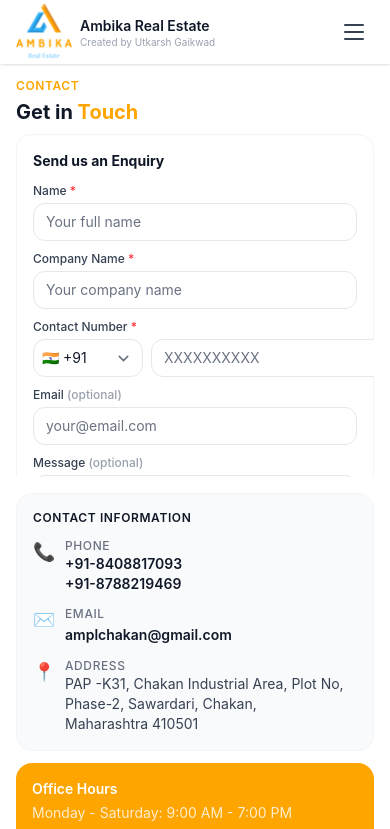
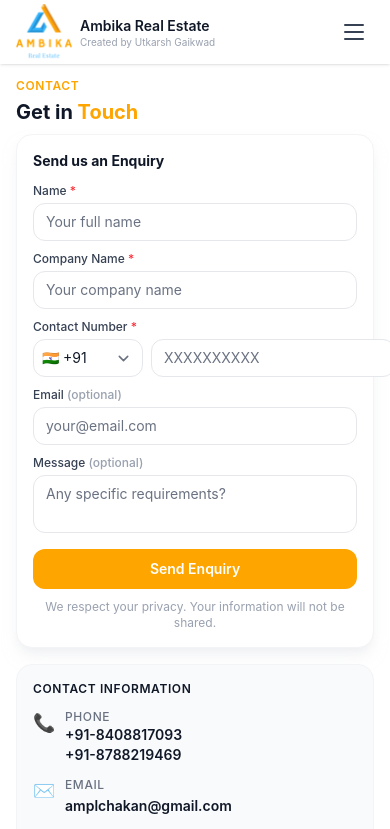
Before and after one commit to utkarshg1/ambika-real-estate, a SvelteKit app: page /contact in a window 390 px wide. Shown: the top 829 px of the page. Built offline with nearby package versions, Linux system fonts and the light colour scheme.

Commit message:
updated mobile layout for enquiry

```diff
--- a/package.json
+++ b/package.json
@@ -1,7 +1,7 @@
 {
 	"name": "ampl-real-estate",
 	"private": true,
-	"version": "1.7.0",
+	"version": "1.8.0",
 	"type": "module",
 	"scripts": {
 		"dev": "vite dev",
--- a/src/routes/contact/+page.svelte
+++ b/src/routes/contact/+page.svelte
@@ -8,8 +8,8 @@
   <meta name="description" content="Contact Ambika Real Estate for premium commercial space in Chakan MIDC. Call +91-8408817093 or email amplchakan@gmail.com." />
 </svelte:head>
 
-<section class="h-dvh pt-16 md:pt-20 overflow-hidden bg-white">
-  <div class="container-main h-full flex flex-col">
+<section class="lg:h-dvh pt-16 md:pt-20 lg:overflow-hidden bg-white">
+  <div class="container-main lg:h-full lg:flex lg:flex-col">
     <ScrollReveal>
       <div class="py-2 md:py-3">
         <span class="text-brand-500 font-semibold text-xs uppercase tracking-wider">Contact</span>
@@ -17,8 +17,8 @@
       </div>
     </ScrollReveal>
 
-    <div class="flex-1 grid grid-cols-1 lg:grid-cols-5 gap-4 md:gap-6 overflow-hidden pb-2 md:pb-4">
-      <div class="lg:col-span-3 overflow-y-auto">
+    <div class="lg:flex-1 grid grid-cols-1 lg:grid-cols-5 gap-4 md:gap-6 lg:overflow-hidden pb-2 md:pb-4">
+      <div class="lg:col-span-3 lg:overflow-y-auto">
         <ScrollReveal>
           <div class="bg-white rounded-2xl p-4 md:p-5 shadow-lg shadow-gray-200/50 border border-gray-100">
             <h2 class="text-sm font-bold text-gray-900 mb-3">Send us an Enquiry</h2>
@@ -27,7 +27,7 @@
         </ScrollReveal>
       </div>
 
-      <div class="lg:col-span-2 space-y-3 md:space-y-4 overflow-y-auto">
+      <div class="lg:col-span-2 space-y-3 md:space-y-4 lg:overflow-y-auto">
         <ScrollReveal>
           <div class="bg-gray-50 rounded-2xl p-4 md:p-5 border border-gray-100">
             <h3 class="text-xs font-semibold text-gray-900 uppercase tracking-wider mb-3">Contact Information</h3>
```
Also changed, not shown: 1 other file (tests, documents, lock files or other folders).
